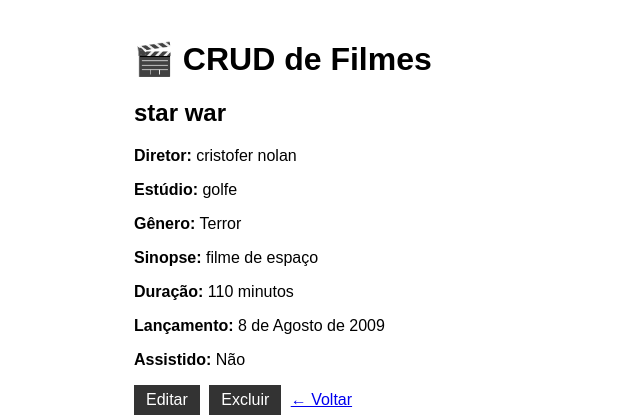
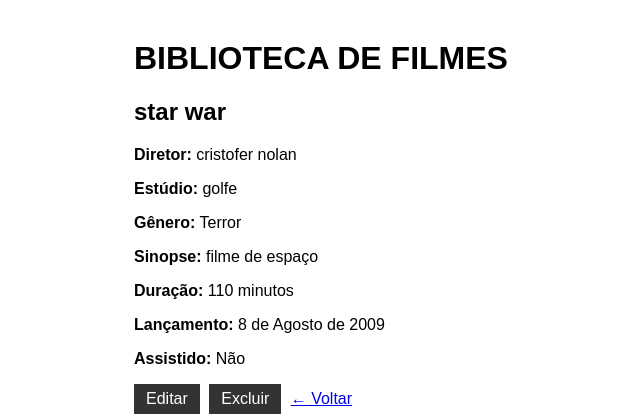
Before and after one commit to Pergusta/crud-django, a Django app: page /1/ in a window 1280 px wide. Shown: the top 420 px of the page, without its empty margins (106-746 px from the left). Run offline with Django 5.2, Linux system fonts and the light colour scheme; data comes from the database, SQL or seed files in the repository.

Commit message:
Codigo comentado e atualização no README

```diff
--- a/core/templates/core/base.html
+++ b/core/templates/core/base.html
@@ -1,8 +1,9 @@
+<!-- pagina inicial, ja configurada onde as coisas vao ser colocadas -->
 <!DOCTYPE html>
 <html lang="pt-br">
 <head>
     <meta charset="UTF-8">
-    <title>CRUD de Filmes</title>
+    <title>BIBLIOTECA DE FILMES</title>
     <style>
         body { font-family: Arial, sans-serif; max-width: 800px; margin: 40px auto; padding: 0 20px; }
         table { width: 100%; border-collapse: collapse; margin-top: 20px; }
@@ -15,7 +16,7 @@
     </style>
 </head>
 <body>
-    <h1>🎬 CRUD de Filmes</h1>
+    <h1>BIBLIOTECA DE FILMES</h1>
     {% block conteudo %}{% endblock %}
 </body>
 </html>
--- a/core/templates/core/filme_confirm_delete.html
+++ b/core/templates/core/filme_confirm_delete.html
@@ -1,3 +1,4 @@
+<!-- confirmação adicional para excluir uma entrada (DELETE) -->
 {% extends 'core/base.html' %}
 {% block conteudo %}
     <h2>Excluir filme</h2>
--- a/core/templates/core/filme_detail.html
+++ b/core/templates/core/filme_detail.html
@@ -1,3 +1,4 @@
+<!-- (READ/UPDATE) parte do codigo feita para mostrar e/ou alterar as entradas -->
 {% extends 'core/base.html' %}
 {% block conteudo %}
     <h2>{{ filme.titulo }}</h2>
--- a/core/templates/core/filme_form.html
+++ b/core/templates/core/filme_form.html
@@ -1,3 +1,4 @@
+<!-- "form.as_p" gera um formulario rapido sem precisar de input, com base nos request em views.py  -->
 {% extends 'core/base.html' %}
 {% block conteudo %}
     <h2>{{ titulo_pagina }}</h2>
--- a/core/templates/core/filme_list.html
+++ b/core/templates/core/filme_list.html
@@ -1,3 +1,5 @@
+<!-- mostra a lista de filmes pegando como base a pagina inicial -->
+
 {% extends 'core/base.html' %}
 {% block conteudo %}
     <a class="btn" href="{% url 'filme_create' %}">+ Novo filme</a>
```
Also changed, not shown: README.md.
